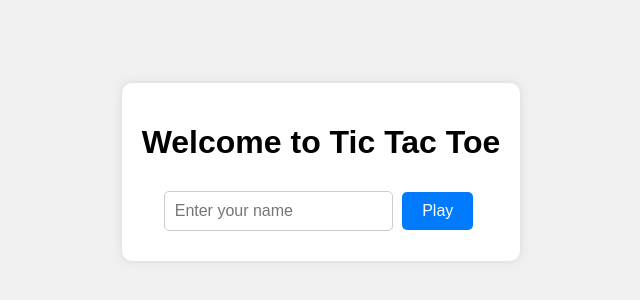
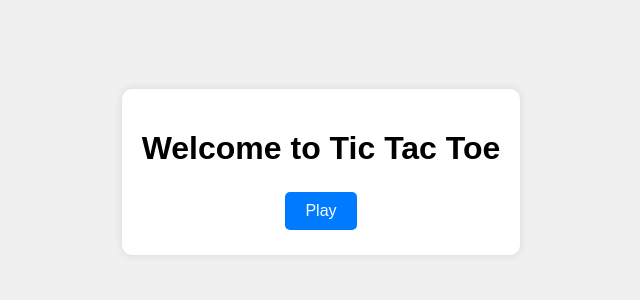
Before and after one commit to Asn-lwak/Advanced, a plain HTML site: page welcome.html in a window 1280 px wide. Shown: the part 228-528 px from the top of the page, without its empty margins (319-959 px from the left). Drawn offline with Linux system fonts and the light colour scheme.

Commit message:
Update welcome.html

```diff
--- a/welcome.html
+++ b/welcome.html
@@ -9,7 +9,6 @@
 <body>
     <div class="container">
         <h1>Welcome to Tic Tac Toe</h1>
-        <input type="text" id="player-name" placeholder="Enter your name">
         <button id="play-button">Play</button>
     </div>
     <script src="js/welcome.js"></script>
```
